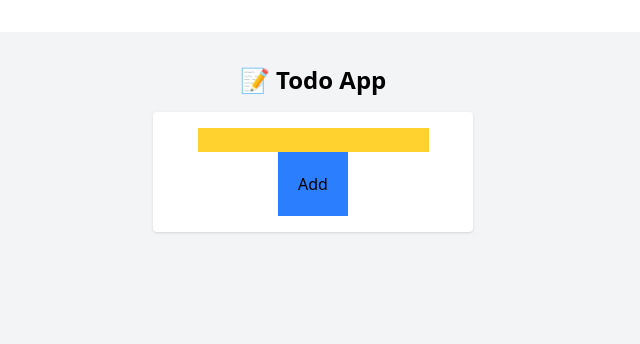
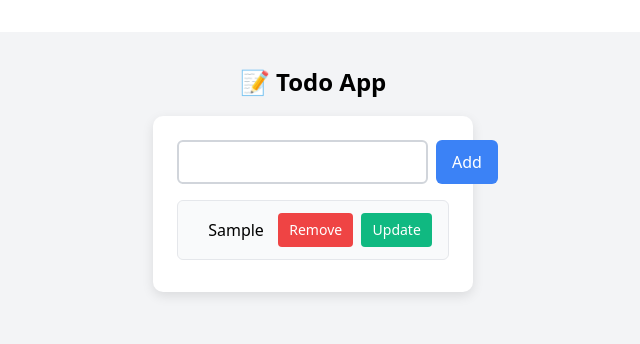
Before and after one commit to Rafayurgit/devPlayGround, a React (Vite) app: page /project/todo in a window 1280 px wide. Both pictures are taken after typing "Sample" into the empty fields and a click on the button "Add". Shown: the top 344 px of the page, without its empty margins (327-967 px from the left). Built offline with nearby package versions, Linux system fonts and the light colour scheme.

Commit message:
Add: update code

```diff
--- a/src/Projects/ToDo/Todo.jsx
+++ b/src/Projects/ToDo/Todo.jsx
@@ -1,4 +1,6 @@
 import React, { useState } from "react";
+import "./Todo.css";
+
 
 const Todo = () => {
   // 🧠 useState for todo input
@@ -11,6 +13,8 @@ const Todo = () => {
   // ✅ Function to add a todo item
   const handelAdd =(e)=>{
     e.preventDefault();
+    console.log("Add clicked");
+
 
     setTodoList((prev)=> [...prev, todo])
     setTodo("")
@@ -25,47 +29,50 @@ const Todo = () => {
     // })
   }
 
-  const handelUpdate =(todo, index)=>{
-    setTodoList((prevTodo)=>(
-      prevTodo.map((prev, idx)=> idx===index ? todo :prev)
-    ))
-
+  const handelUpdate =(index, todo)=>{
+    setTodoList((prevTodo)=> prevTodo.map((prev, idx)=> idx === index ? todo: prev))
   }
 
   // ✅ Optional: Function to delete or toggle a todo item
 
 
   return (
-    <div className="min-h-screen p-8 bg-gray-100 flex flex-col items-center">
-      <h1 className="text-2xl font-bold mb-4">📝 Todo App</h1>
-      <div className="bg-white p-4 rounded shadow w-80">
+    <div className="todo-container">
+      <h1 className="todo-title">📝 Todo App</h1>
+      <div className="todo-box">
         {/* ✅ Input Field */}
-        <input type="text"  className="border-black bg-amber-300"
+        <div className="todo-input-group">
+        <input
+        type="text"
+        className="todo-input"
         onChange={(e)=> setTodo(e.target.value) }
         value={todo}
         />
         {/* ✅ Add Button */}
-        <button type="button" className= " border-amber-500 hover:bg-blue-300 p-5 bg-blue-500" onClick={handelAdd}>Add</button>
-        {/* ✅ Todo List display */}
+        <button type="button"
+        className= "add-button"
+        onClick={handelAdd}>
+        Add</button>
 
-        {/* {todo.map((todo)=>{
-            return (
-                <li key={todo}>
-                <div>{todo}</div>
-            </li>
-            )
-
-        })} */}
+        </div>
 
 
+        {/* ✅ Todo List display */}
+        <ul className="todo-list">
         {todoList.map((todo, index)=> (
-            <li>
-                {todo}
-                <button onClick={handelRemove(index)}>Remove</button>
-                <button onClick={handelUpdate(todo ,index)}>update</button>
+            <li key={index} className="todo-item" >
+                <span className="todo-text">{todo}</span>
+                <div className="todo-actions">
+                  <button className="remove-button" onClick={()=> handelRemove(index)}>Remove</button>
+                  <button className="update-button" onClick={()=>{
+                    const updated= prompt("Update todo :", todo)
+                    if(updated) handelUpdate(index, updated)
+                  }}>Update</button>
+                </div>
             </li>
+        ))}
+        </ul>
 
-        ))}
       </div>
     </div>
   );
```
